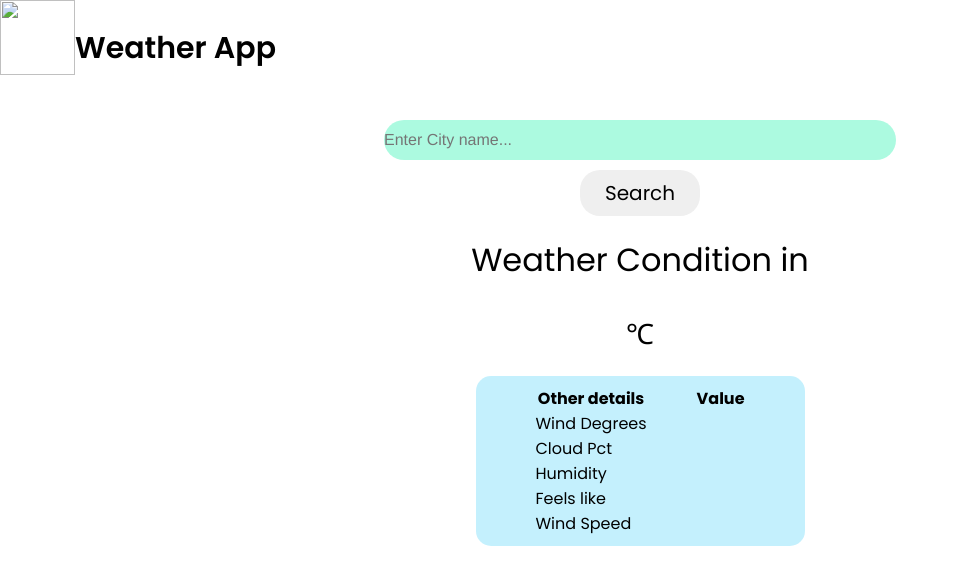
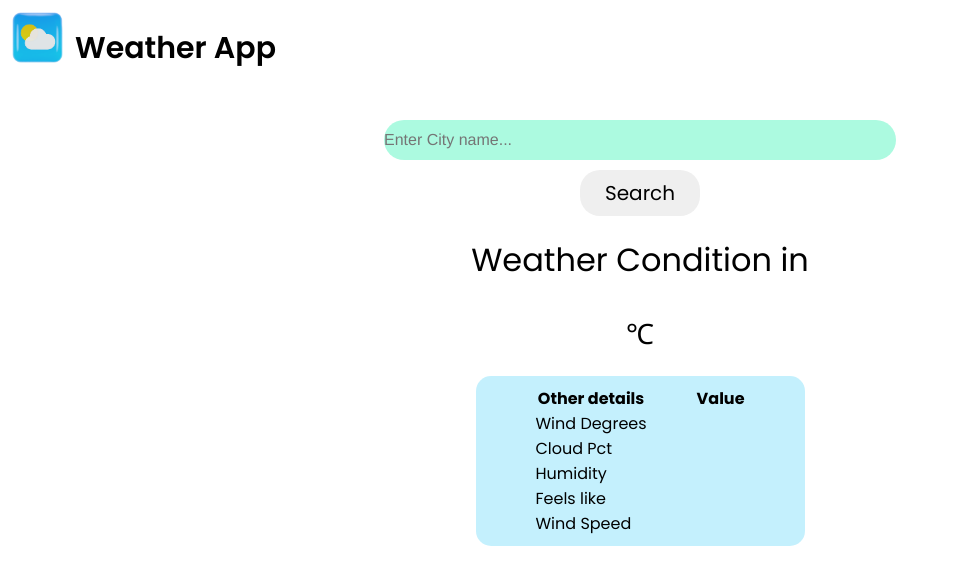
Before and after one commit to harsh1424/weather-app, a plain HTML site: page index.html in a window 1280 px wide. Shown: the whole page, without its empty margins (0-959 px from the left). Drawn offline with Linux system fonts and the light colour scheme; the site is published under a folder, as on GitHub Pages, so addresses that start at the root find nothing; no server answers.

Commit message:
Update index.html

```diff
--- a/index.html
+++ b/index.html
@@ -18,7 +18,7 @@
 <body>
 
     <nav>
-        <img id="logo" src="/assets/logo.png" alt="">
+        <img id="logo" src="assets/logo.png" alt="">
         <span>Weather App</span>
     </nav>
 
```
